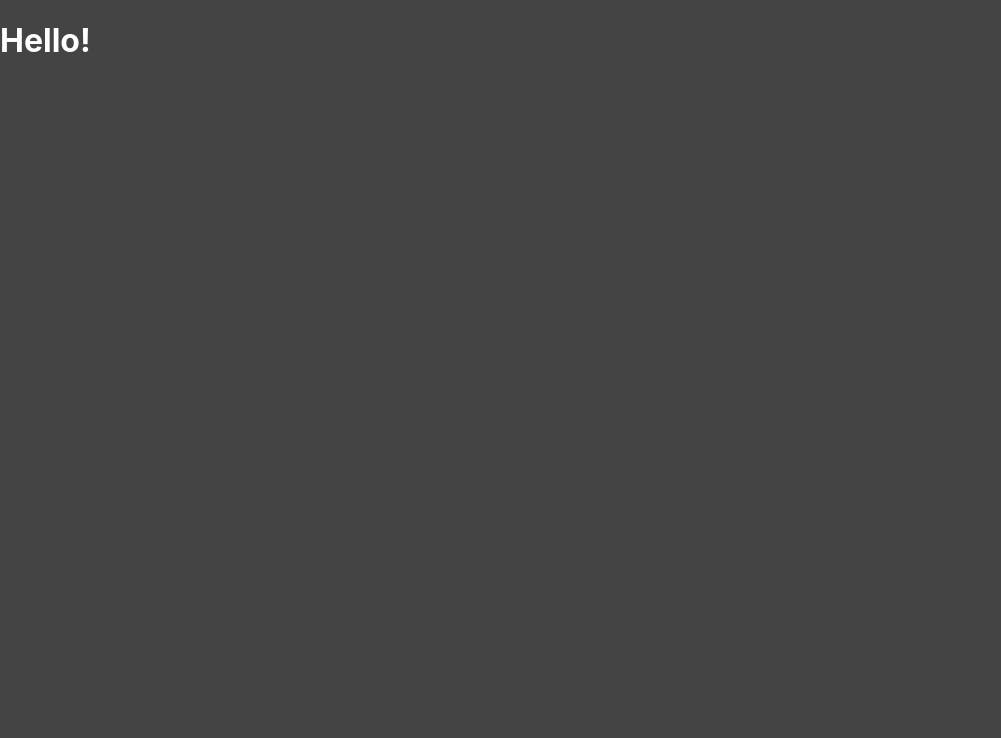
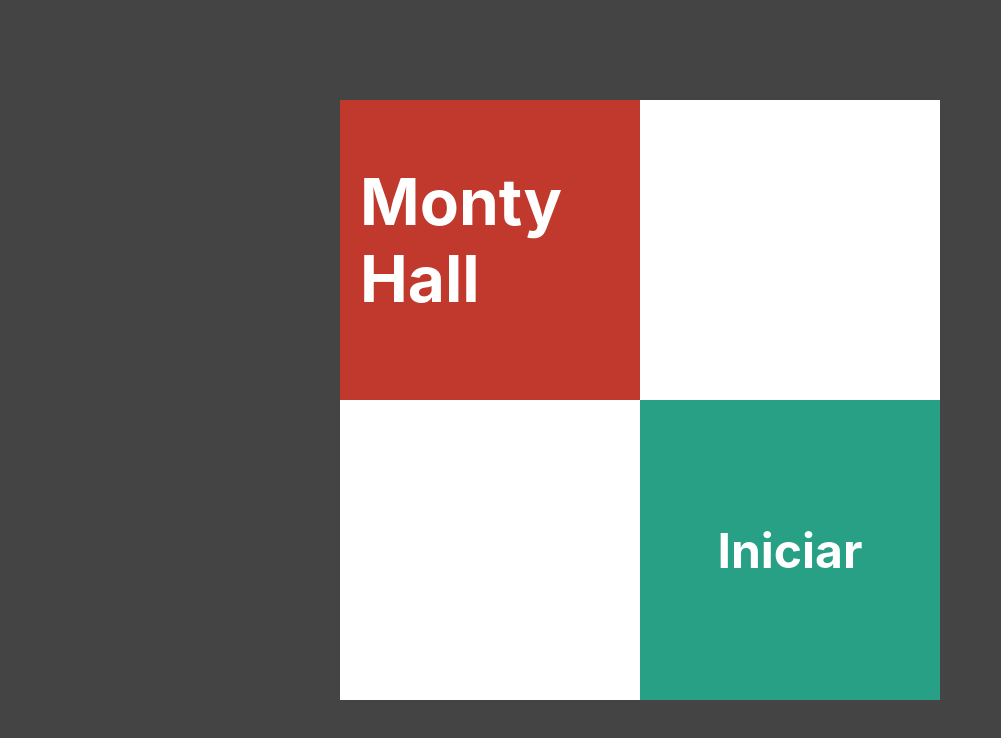
Before and after one commit to brunocrez/cna-monty-hall, a Next.js app: page / in a window 1280 px wide. Shown: the top 738 px of the page, without its empty margins (0-1001 px from the left). Built offline with nearby package versions, Linux system fonts and the light colour scheme.

Commit message:
building home page

```diff
--- /dev/null
+++ b/components/Card.tsx
@@ -0,0 +1,14 @@
+import styles from '../styles/Card.module.css';
+
+interface CardProps {
+  bgColor?: string;
+  children?: React.ReactNode
+}
+
+export default function Card(props: CardProps) {
+  return (
+    <div className={styles.card} style={{ backgroundColor: props.bgColor ?? '#FFF' }}>
+      {props.children}
+    </div>
+  );
+}
--- a/pages/index.jsx
+++ b/pages/index.jsx
@@ -1,7 +1,26 @@
+import styles from '../styles/Home.module.css';
+
+import Link from 'next/link';
+
+import Card from '../components/Card';
+
 export default function Home() {
   return (
-    <div>
-      <h1>Hello!</h1>
+    <div className={styles.home}>
+      <div>
+        <Card bgColor="#C0392C">
+          <h1>Monty Hall</h1>
+        </Card>
+        <Card />
+      </div>
+      <div>
+        <Card />
+        <Card bgColor="#28A085">
+          <Link href={`/game/4/2`}>
+            <h2 className={styles.link}>Iniciar</h2>
+          </Link>
+        </Card>
+      </div>
     </div>
   )
 }
--- /dev/null
+++ b/styles/Card.module.css
@@ -0,0 +1,10 @@
+.card {
+  display: flex;
+
+  width: 300px;
+  height: 300px;
+  padding: 20px;
+
+  color: #FFF;
+  font-size: 2rem;
+}
--- /dev/null
+++ b/styles/Home.module.css
@@ -0,0 +1,20 @@
+.home {
+  display: flex;
+  justify-content: center;
+  align-items: center;
+
+  height: 100vh;
+}
+
+.link {
+  display: flex;
+  justify-content: center;
+  align-items: center;
+  flex: 1;
+
+  margin: 0;
+}
+
+.link:hover {
+  cursor: pointer;
+}
```
